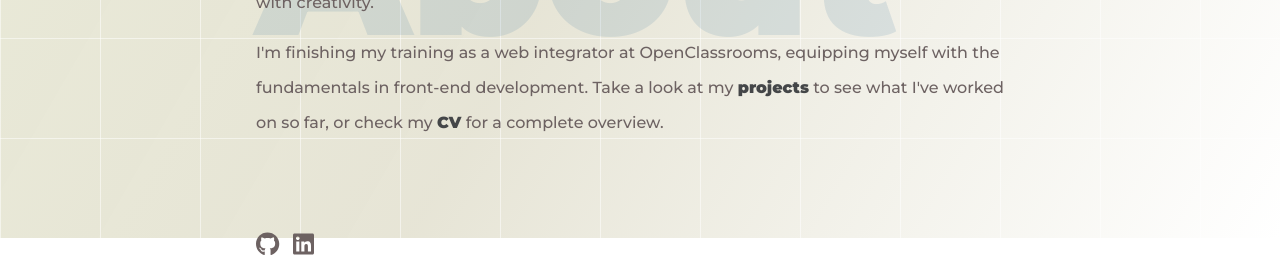
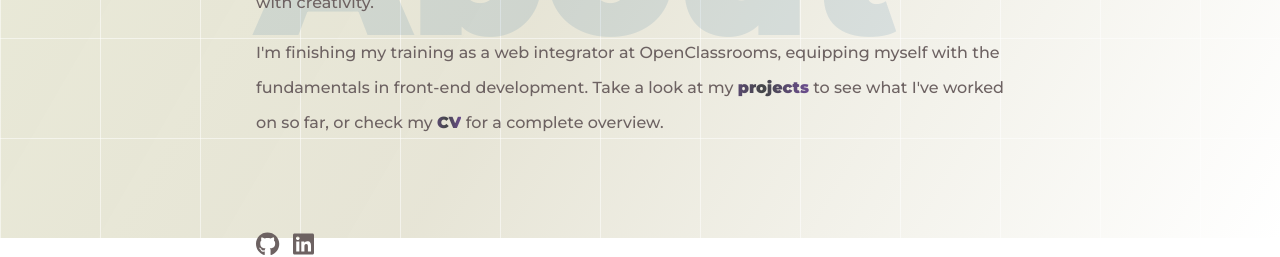
Before and after one commit to multumInParvo/my-portfolio, a React (Create React App) app: page / in a window 1280 px wide. Shown: the part 562-819 px from the top of the page. Built offline with nearby package versions, Linux system fonts and the light colour scheme.

Commit message:
Implement sliding gradient animation for project and cv links

```diff
--- a/src/components/Introduction/Introduction.scss
+++ b/src/components/Introduction/Introduction.scss
@@ -46,11 +46,19 @@
 
             .projects-link,
             .cv-link {
-                color: var(--text-links);
+                color: transparent;
+                background-image: linear-gradient(to right,
+                        var(--text-links) 0%,
+                        #8150b6 50%,
+                        var(--text-links) 100%);
+                background-size: 200% auto;
+                background-clip: text;
+                -webkit-background-clip: text;
                 text-decoration: none;
                 font-weight: 900;
                 position: relative;
                 display: inline-block;
+                animation: gradientSlide 6s linear infinite;
 
                 &::after {
                     content: '';
@@ -60,14 +68,30 @@
                     height: 2px;
                     bottom: 1px;
                     left: 0;
-                    transition: width 0.3s ease;
+                    transition: width 1000ms ease;
                 }
 
-                &:hover::after {
-                    width: 100%;
+                &:hover {
+                    animation: none;
+                    color: var(--text-links);
+                    background-image: none;
+
+                    &::after {
+                        width: 100%;
+                    }
                 }
             }
         }
+    }
+}
+
+@keyframes gradientSlide {
+    0% {
+        background-position: -200% 0;
+    }
+
+    100% {
+        background-position: 200% 0;
     }
 }
 
```
